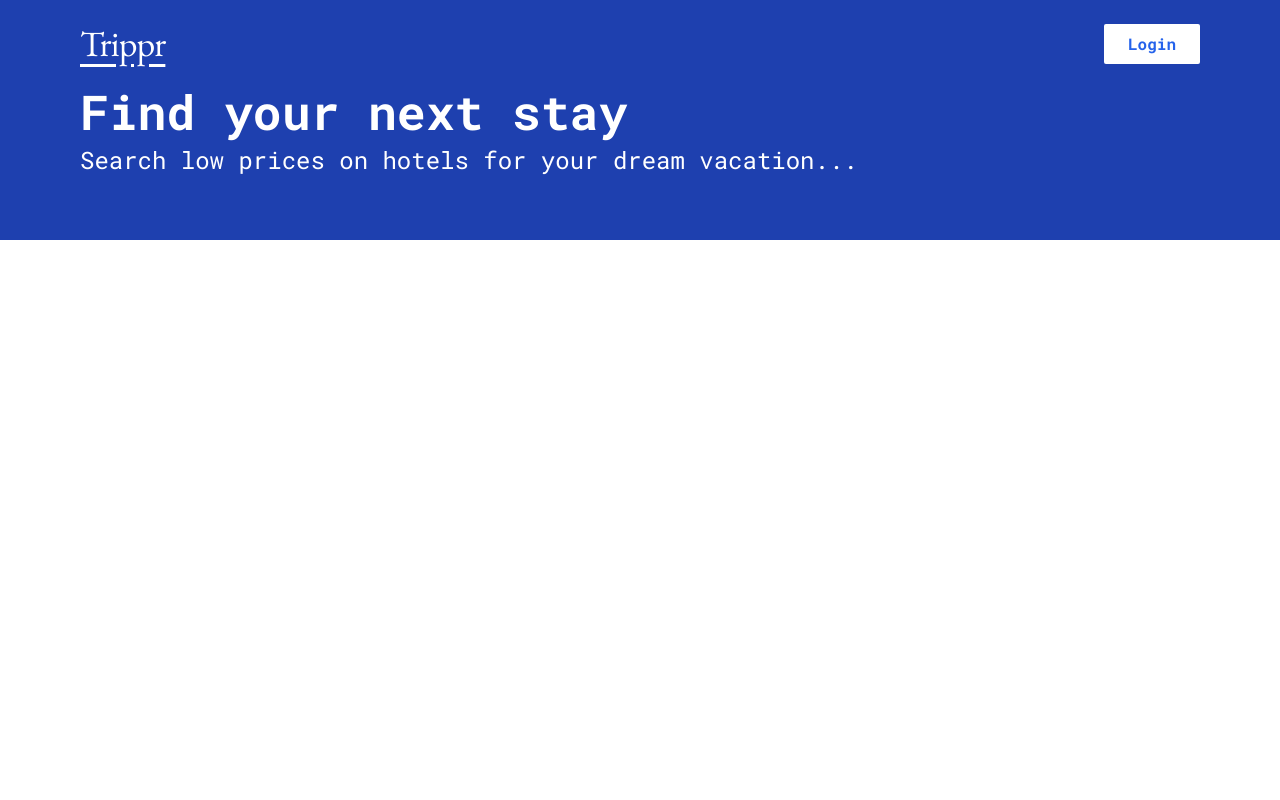
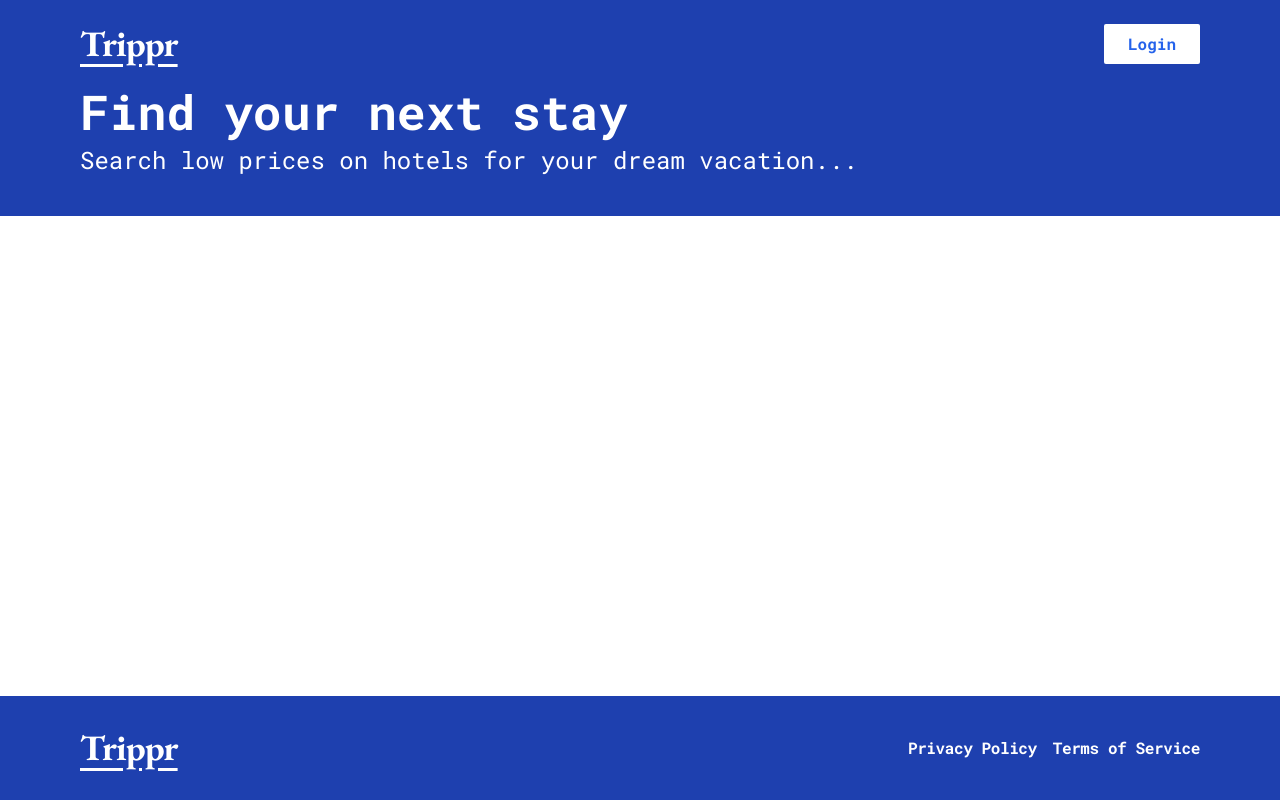
Before and after one commit to ksmcod/booking_app-client, a React (Vite) app: page / in a window 1280 px wide. Built offline with nearby package versions, Linux system fonts and the light colour scheme.

Commit message:
created footer and completed layout

```diff
--- a/src/App.tsx
+++ b/src/App.tsx
@@ -8,7 +8,11 @@ import Layout from "./layouts/Layout";
 
 export default function App() {
   const router = createBrowserRouter(
-    createRoutesFromElements(<Route path="/" element={<Layout />}></Route>)
+    createRoutesFromElements(
+      <Route path="/" element={<Layout />}>
+        <Route path="search" element={<p>Search page</p>} />
+      </Route>
+    )
   );
 
   return <RouterProvider router={router} />;
--- a/src/components/Footer.tsx
+++ b/src/components/Footer.tsx
@@ -1,8 +1,14 @@
+import Logo from "./Logo";
+
 export default function Footer() {
   return (
-    <div className="bg-blue-800 py-10 ">
+    <div className="bg-blue-800 py-8 ">
       <div className="container mx-auto flex justify-between items-center">
-        <span className=""></span>
+        <Logo />
+        <span className="text-white font-bold tracking-tight flex gap-4">
+          <p className="cursor-pointer">Privacy Policy</p>
+          <p className="cursor-pointer">Terms of Service</p>
+        </span>
       </div>
     </div>
   );
--- a/src/components/Hero.tsx
+++ b/src/components/Hero.tsx
@@ -1,6 +1,6 @@
 export default function Hero() {
   return (
-    <div className="bg-blue-800 pb-16">
+    <div className="bg-blue-800 pb-10">
       <div className="container mx-auto flex flex-col gap-2">
         <h1 className="text-5xl text-white font-bold">Find your next stay</h1>
         <p className="text-white text-2xl">
--- a/src/components/Logo.tsx
+++ b/src/components/Logo.tsx
@@ -4,7 +4,7 @@ export default function Logo() {
   return (
     <Link
       to={"/"}
-      className="logo text-4xl text-white tracking-tight font-light underline underline-offset-8"
+      className="logo text-4xl text-white tracking-tight font-bold underline underline-offset-8"
     >
       Trippr
     </Link>
--- a/src/layouts/Layout.tsx
+++ b/src/layouts/Layout.tsx
@@ -1,14 +1,21 @@
 import { Outlet } from "react-router-dom";
 import Header from "../components/Header";
 import Hero from "../components/Hero";
+import Footer from "../components/Footer";
 
 export default function Layout() {
   return (
-    <div className="flex flex-col min-h-screen roboto-mono">
-      <Header />
-      <Hero />
+    <div className="flex flex-col min-h-screen justify-between roboto-mono">
+      <div className="">
+        <Header />
+        <Hero />
+      </div>
 
-      <Outlet />
+      <div className="flex-grow container mx-auto">
+        <Outlet />
+      </div>
+
+      <Footer />
     </div>
   );
 }
```
